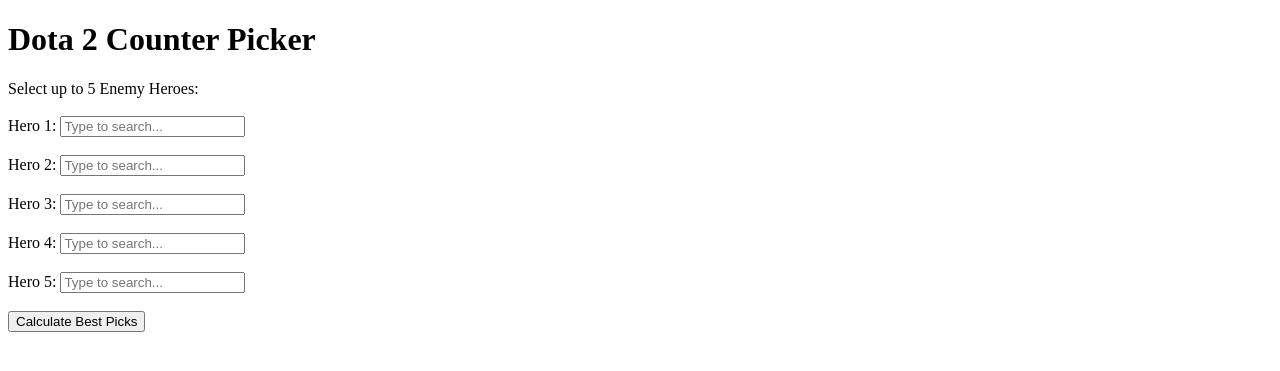
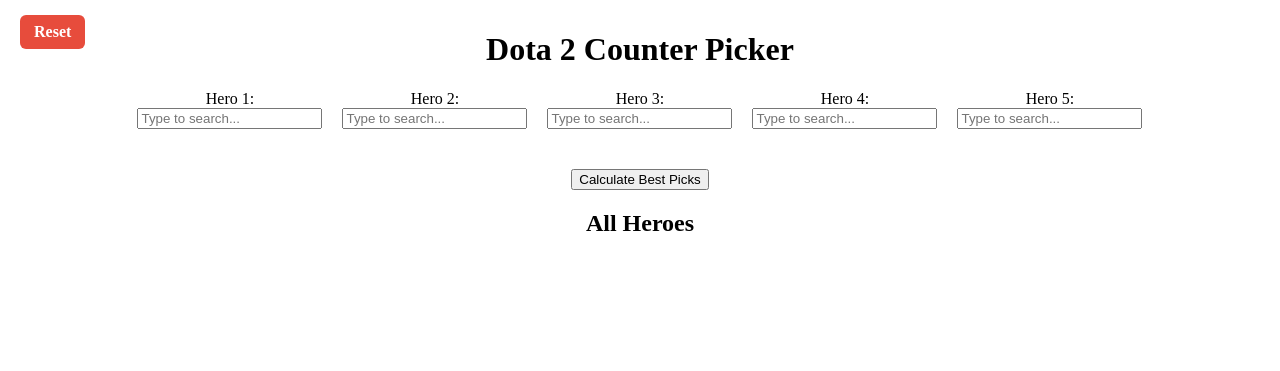
Before and after one commit to Solaire710/Dota-2-Counter-Picker, a Flask app: template counterPicker/templates/index.html in a window 1280 px wide. Shown: the top 371 px of the page. Run offline with Flask 3, Linux system fonts and the light colour scheme; the template is opened without the code that fills it, so the values that code supplies are empty.

Commit message:
css addition, reset button, hero images

```diff
--- a/counterPicker/app.py
+++ b/counterPicker/app.py
@@ -25,6 +25,7 @@ def get_hero_name_map():
         heroes {
           id
           displayName
+          shortName
         }
       }
     }
@@ -34,18 +35,23 @@ def get_hero_name_map():
         resp.raise_for_status()
         data = resp.json()
 
-        print("API Response Data:", data)  # Debug
-
         heroes = data["data"]["constants"]["heroes"]
         if not heroes:
             print("No heroes found in response")
 
+        # sort by displayName for dropdown order
         sorted_heroes = sorted(heroes, key=lambda hero: hero["displayName"])
-        return {hero["id"]: hero["displayName"] for hero in sorted_heroes}
+
+        # Create two mappings
+        id_to_name = {hero["id"]: hero["displayName"] for hero in sorted_heroes}
+        name_to_short = {hero["displayName"]: hero["shortName"] for hero in sorted_heroes}
+
+        return id_to_name, name_to_short
 
     except requests.exceptions.RequestException as e:
         print("Error fetching hero names:", e)
-        return {}
+        return {}, {}
+
 
 def get_best_counters_by_synergy(hero_ids, hero_names, match_limit=50):
     hero_stats = {}
@@ -112,7 +118,7 @@ def get_best_counters_by_synergy(hero_ids, hero_names, match_limit=50):
 @app.route("/", methods=["GET", "POST"])
 def index():
     error = None
-    hero_names = get_hero_name_map()
+    hero_names, hero_short_names = get_hero_name_map()
     selected_heroes = []
     matchups = []
 
@@ -122,24 +128,21 @@ def index():
             if hero_name:
                 selected_heroes.append(hero_name)
 
-        print("Selected heroes:", selected_heroes)
-
         if not selected_heroes:
             error = "Please select at least one hero!"
         else:
             selected_ids = [hid for hid, name in hero_names.items() if name in selected_heroes]
-            print("Selected IDs:", selected_ids)
-
             matchups = get_best_counters_by_synergy(selected_ids, hero_names)
-            print("Matchups:", matchups)
 
     return render_template(
         "index.html",
         hero_names=hero_names,
+        hero_short_names=hero_short_names,
         matchups=matchups,
         error=error,
         selected_heroes=selected_heroes,
     )
 
+
 if __name__ == "__main__":
     app.run(debug=True)
--- /dev/null
+++ b/counterPicker/static/styles.css
@@ -0,0 +1,89 @@
+ul {
+  list-style-type: none;
+}
+
+body {
+  margin: 0;
+  padding: 0;
+}
+
+/* Wrap the whole page content in a container */
+.page-container {
+  max-width: 98vw;          /* Almost full width, but not touching edge */
+  margin: 0 auto;
+  padding: 10px 10px;       /* Reduced side padding */
+  text-align: center;
+}
+
+/* Center and layout hero selects */
+.hero-select-container {
+  display: flex;
+  justify-content: center;  /* center horizontally */
+  gap: 20px;
+  flex-wrap: wrap;
+  align-items: flex-start;
+  margin-bottom: 40px;
+}
+
+/* Make each select box stack label + input + image vertically and centered */
+.hero-select-box {
+  display: flex;
+  flex-direction: column;
+  align-items: center;
+}
+
+/* Images under the selects */
+.hero-select-box img {
+  margin-top: 8px;
+  height: 150px;
+}
+
+/* Hero grid styling */
+.hero-grid {
+  display: grid;
+  grid-template-columns: repeat(auto-fill, minmax(70px, 1fr));
+  gap: 8px;
+  width: 100%;
+  padding: 0;
+  margin: 20px auto 40px auto;
+}
+
+/* Center grid items */
+.hero-grid-item {
+  cursor: pointer;
+  user-select: none;
+  display: flex;
+  justify-content: center;
+  align-items: center;
+}
+
+/* Smaller hero images */
+.hero-grid-item img {
+  width: 52px;
+  height: 78px;
+  object-fit: contain;
+  border: 1px solid transparent;
+  transition: border-color 0.3s ease;
+}
+
+.hero-grid-item:hover img {
+  border-color: #f39c12;
+}
+
+.reset-button {
+  position: absolute;
+  top: 15px;
+  left: 20px;
+  padding: 8px 14px;
+  background-color: #e74c3c;
+  color: white;
+  text-decoration: none;
+  font-weight: bold;
+  border-radius: 6px;
+  transition: background-color 0.2s ease;
+  z-index: 999;
+}
+
+.reset-button:hover {
+  background-color: #c0392b;
+}
--- a/counterPicker/templates/index.html
+++ b/counterPicker/templates/index.html
@@ -1,5 +1,6 @@
 <!DOCTYPE html>
 <html lang="en">
+<link rel="stylesheet" href="{{ url_for('static', filename='styles.css') }}">
 <head>
     <meta charset="UTF-8">
     <meta name="viewport" content="width=device-width, initial-scale=1.0">
@@ -45,29 +46,36 @@
     </script>
 </head>
 <body>
+  <div class="page-container">
+    <a href="/" class="reset-button">Reset</a>
     <h1>Dota 2 Counter Picker</h1>
 
-    <!-- Hero Select Form -->
     <form method="POST">
-        <label>Select up to 5 Enemy Heroes:</label><br><br>
-
+      <div class="hero-select-container">
         {% for i in range(1, 6) %}
+        <div class="hero-select-box">
           <label for="hero_{{ i }}">Hero {{ i }}:</label>
-        <input type="text" list="hero-list-{{ i }}" name="hero_{{ i }}" id="hero_{{ i }}" autocomplete="off" placeholder="Type to search...">
+          <input type="text" list="hero-list-{{ i }}" name="hero_{{ i }}" id="hero_{{ i }}"
+                value="{{ selected_heroes[i-1] if selected_heroes|length >= i else '' }}"
+                autocomplete="off" placeholder="Type to search...">
 
           <datalist id="hero-list-{{ i }}">
             {% for id, name in hero_names.items() %}
             <option value="{{ name }}"></option>
             {% endfor %}
           </datalist>
-        <br><br>
+
+          {% if selected_heroes|length >= i and selected_heroes[i-1] in hero_short_names %}
+            <img src="https://cdn.stratz.com/images/dota2/heroes/{{ hero_short_names[selected_heroes[i-1]] }}_vert.png"
+                alt="{{ selected_heroes[i-1] }}">
+          {% endif %}
+        </div>
         {% endfor %}
+      </div>
 
       <button type="submit">Calculate Best Picks</button>
     </form>
 
-
-    <!-- Display Results if Hero is Selected -->
     {% if matchups %}
     <h2>Best Counters Against: {{ ", ".join(selected_heroes) }}</h2>
     <ul>
@@ -77,9 +85,19 @@
     </ul>
     {% endif %}
 
-    <!-- Display Error Message if Hero Not Found -->
     {% if error %}
     <p style="color:red">{{ error }}</p>
     {% endif %}
+
+    <h2>All Heroes</h2>
+    <div class="hero-grid">
+      {% for id, name in hero_names.items() %}
+      <div class="hero-grid-item" title="{{ name }}">
+        <img src="https://cdn.stratz.com/images/dota2/heroes/{{ hero_short_names[name] }}_vert.png" alt="{{ name }}" />
+      </div>
+      {% endfor %}
+    </div>
+
+  </div>
 </body>
 </html>
```
Lines whose indentation alone changed are shown as unchanged.
